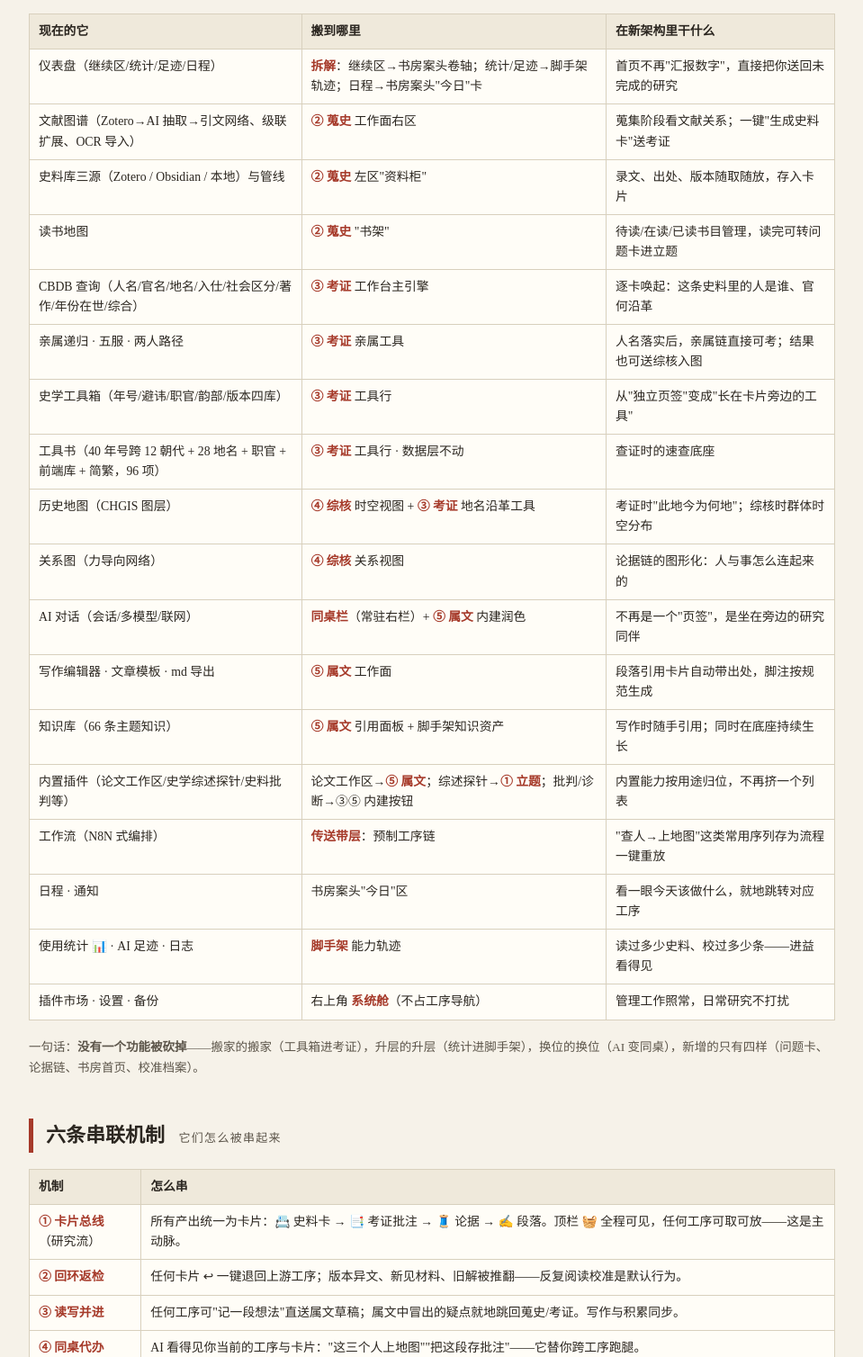
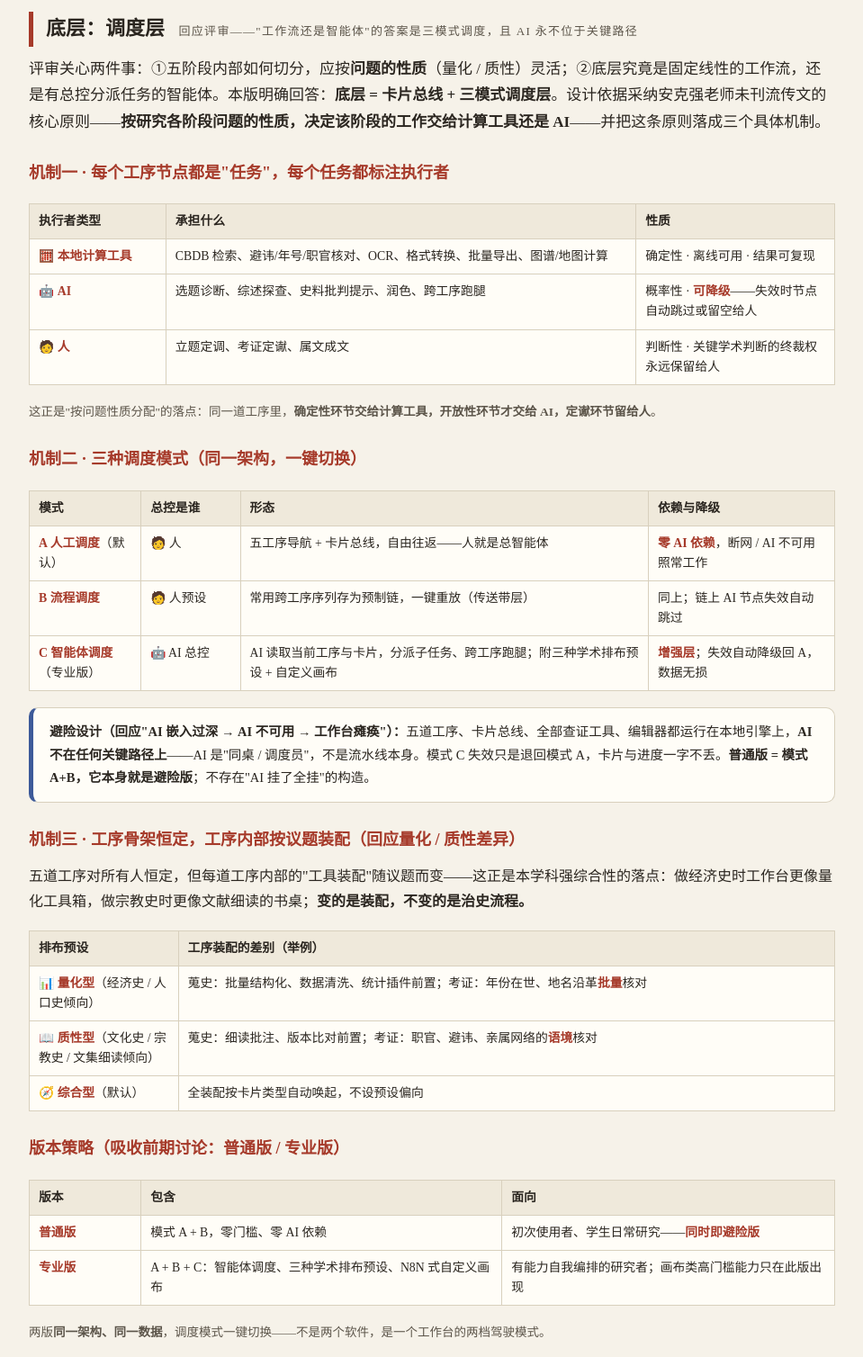
Before and after one commit to Kormont-Chiang/junexi-progress, a plain HTML site: page arch-proposals.html in a window 1280 px wide. Shown: the part 848-2356 px from the top of the page at 90% size, without its empty margins (160-1119 px from the left). Drawn offline with Linux system fonts and the light colour scheme.

Commit message:
arch blueprint v5: +调度层(回应评审) 三模式调度/任务执行者标注/AI永不位于关键路径/量化质性装配/普通=避险版

```diff
--- a/arch-proposals.html
+++ b/arch-proposals.html
@@ -3,7 +3,7 @@
 <head>
 <meta charset="UTF-8">
 <meta name="viewport" content="width=device-width, initial-scale=1">
-<title>六月息 JuneXi · 界面架构改版蓝图 v4（定稿）</title>
+<title>六月息 JuneXi · 界面架构改版蓝图 v5</title>
 <style>
   :root{
     --paper:#f6f2e9; --paper2:#efe9db; --ink:#2b2620; --ink2:#5c554a;
@@ -70,12 +70,12 @@
   <div class="seal">息</div>
   <div>
     <div class="kicker">六月息 JUNEXI · 史学工作台</div>
-    <h1>界面架构改版蓝图 v4（定稿）</h1>
-    <div class="sub">2026 年 11 月 · 架构已定：工序式为骨，书房为门面，同桌为增强 · 出品：数字史学中心 · 蒋韵媛</div>
+    <h1>界面架构改版蓝图 v5</h1>
+    <div class="sub">2026 年 11 月 · 工序式为骨，书房为门面，同桌为增强，脚手架为底座 · v5 吸收评审意见：底层调度层显式化，AI 永不位于关键路径 · 出品：数字史学中心 · 蒋韵媛</div>
   </div>
 </header>
 
-<p class="lead">改版决策已落定：<strong>工序式架构为骨架</strong>（五道工序 = 导航），<strong>书房形态做门面</strong>（首页），<strong>同桌形态做增强</strong>（AI 常驻栏），<strong>脚手架为底座</strong>（能力沉淀）。本蓝图回答两件事：<strong>① 现有功能分别安置到哪里；② 它们怎么被串起来。</strong></p>
+<p class="lead">改版决策已落定：<strong>工序式架构为骨架</strong>（五道工序 = 导航），<strong>书房形态做门面</strong>（首页），<strong>同桌形态做增强</strong>（AI 常驻栏），<strong>脚手架为底座</strong>（能力沉淀）。本蓝图回答三件事：<strong>① 现有功能分别安置到哪里；② 它们怎么被串起来；③ 底层由谁调度（v5 新增，回应评审）。</strong></p>
 
 <h2>改版后全景 <small>一张图看清</small></h2>
 <div class="mock">
@@ -100,6 +100,45 @@
   <div class="base">🪜 <b>脚手架底座</b>&nbsp; 📈 使用统计+AI足迹+日志 → 能力轨迹 &nbsp;|&nbsp; 📕 AI与师友纠正 → 校准档案(错题本) &nbsp;|&nbsp; 🧠 知识库联动 → 知识资产 &nbsp;—— 全程自动沉淀</div>
   <div class="cap">绿签=现有功能整体迁入 · 金签=新增 · 灰签=接入中的外部源 · 全部通过 🧺研究流 卡片总线相连</div>
 </div>
+
+<h2>底层：调度层 <small>回应评审——"工作流还是智能体"的答案是三模式调度，且 AI 永不位于关键路径</small></h2>
+<p class="lead">评审关心两件事：①五阶段内部如何切分，应按<b>问题的性质</b>（量化 / 质性）灵活；②底层究竟是固定线性的工作流，还是有总控分派任务的智能体。本版明确回答：<strong>底层 = 卡片总线 + 三模式调度层</strong>。设计依据采纳安克强老师未刊流传文的核心原则——<strong>按研究各阶段问题的性质，决定该阶段的工作交给计算工具还是 AI</strong>——并把这条原则落成三个具体机制。</p>
+
+<h3>机制一 · 每个工序节点都是"任务"，每个任务都标注执行者</h3>
+<table>
+  <tr><th style="width:11em">执行者类型</th><th>承担什么</th><th style="width:16em">性质</th></tr>
+  <tr><td>🧮 <b>本地计算工具</b></td><td>CBDB 检索、避讳/年号/职官核对、OCR、格式转换、批量导出、图谱/地图计算</td><td>确定性 · 离线可用 · 结果可复现</td></tr>
+  <tr><td>🤖 <b>AI</b></td><td>选题诊断、综述探查、史料批判提示、润色、跨工序跑腿</td><td>概率性 · <b>可降级</b>——失效时节点自动跳过或留空给人</td></tr>
+  <tr><td>🧑 <b>人</b></td><td>立题定调、考证定谳、属文成文</td><td>判断性 · 关键学术判断的终裁权永远保留给人</td></tr>
+</table>
+<p style="color:var(--ink2);font-size:13.5px">这正是"按问题性质分配"的落点：同一道工序里，<b>确定性环节交给计算工具，开放性环节才交给 AI，定谳环节留给人</b>。</p>
+
+<h3>机制二 · 三种调度模式（同一架构，一键切换）</h3>
+<table>
+  <tr><th style="width:9em">模式</th><th style="width:8em">总控是谁</th><th>形态</th><th style="width:15em">依赖与降级</th></tr>
+  <tr><td><b>A 人工调度</b>（默认）</td><td>🧑 人</td><td>五工序导航 + 卡片总线，自由往返——人就是总智能体</td><td><b>零 AI 依赖</b>，断网 / AI 不可用照常工作</td></tr>
+  <tr><td><b>B 流程调度</b></td><td>🧑 人预设</td><td>常用跨工序序列存为预制链，一键重放（传送带层）</td><td>同上；链上 AI 节点失效自动跳过</td></tr>
+  <tr><td><b>C 智能体调度</b>（专业版）</td><td>🤖 AI 总控</td><td>AI 读取当前工序与卡片，分派子任务、跨工序跑腿；附三种学术排布预设 + 自定义画布</td><td><b>增强层</b>；失效自动降级回 A，数据无损</td></tr>
+</table>
+
+<div class="loopnote"><b>避险设计（回应"AI 嵌入过深 → AI 不可用 → 工作台瘫痪"）：</b>五道工序、卡片总线、全部查证工具、编辑器都运行在本地引擎上，<b>AI 不在任何关键路径上</b>——AI 是"同桌 / 调度员"，不是流水线本身。模式 C 失效只是退回模式 A，卡片与进度一字不丢。<b>普通版 = 模式 A+B，它本身就是避险版</b>；不存在"AI 挂了全挂"的构造。</div>
+
+<h3>机制三 · 工序骨架恒定，工序内部按议题装配（回应量化 / 质性差异）</h3>
+<p>五道工序对所有人恒定，但每道工序内部的"工具装配"随议题而变——这正是本学科强综合性的落点：做经济史时工作台更像量化工具箱，做宗教史时更像文献细读的书桌；<b>变的是装配，不变的是治史流程。</b></p>
+<table>
+  <tr><th style="width:12em">排布预设</th><th>工序装配的差别（举例）</th></tr>
+  <tr><td>📊 <b>量化型</b>（经济史 / 人口史倾向）</td><td>蒐史：批量结构化、数据清洗、统计插件前置；考证：年份在世、地名沿革<b>批量</b>核对</td></tr>
+  <tr><td>📖 <b>质性型</b>（文化史 / 宗教史 / 文集细读倾向）</td><td>蒐史：细读批注、版本比对前置；考证：职官、避讳、亲属网络的<b>语境</b>核对</td></tr>
+  <tr><td>🧭 <b>综合型</b>（默认）</td><td>全装配按卡片类型自动唤起，不设预设偏向</td></tr>
+</table>
+
+<h3>版本策略（吸收前期讨论：普通版 / 专业版）</h3>
+<table>
+  <tr><th style="width:9em">版本</th><th>包含</th><th>面向</th></tr>
+  <tr><td><b>普通版</b></td><td>模式 A + B，零门槛、零 AI 依赖</td><td>初次使用者、学生日常研究——<b>同时即避险版</b></td></tr>
+  <tr><td><b>专业版</b></td><td>A + B + C：智能体调度、三种学术排布预设、N8N 式自定义画布</td><td>有能力自我编排的研究者；画布类高门槛能力只在此版出现</td></tr>
+</table>
+<p style="color:var(--ink2);font-size:13.5px">两版<b>同一架构、同一数据</b>，调度模式一键切换——不是两个软件，是一个工作台的两档驾驶模式。</p>
 
 <h2>功能安置总表 <small>现有功能 → 新位置 → 干什么</small></h2>
 <table>
@@ -148,16 +187,17 @@
 </div>
 
 <div class="ask">
-  <strong>恳请评审把关（两问）</strong>
+  <strong>恳请评审把关（三问）</strong>
   <ul>
     <li>五道工序的划分（立题 · 蒐史 · 考证 · 综核 · 属文）与回环机制，是否符合实际治史习惯？</li>
-    <li>分期次序（骨架→同桌→书房→脚手架）从中心的使用演示角度，是否需要调整？</li>
+    <li>底层调度层的回答（三模式 + 任务执行者标注 + "AI 永不位于关键路径"）是否符合您对"工作流 / 智能体"的预期？</li>
+    <li>量化 / 质性两种工序装配预设，是否落实了"按问题性质分配工作"的原则？三种排布预设之外，是否还有值得预设的学术形态？</li>
   </ul>
 </div>
 
 <footer>
   <span>六月息 · "去以六月息者也" · 数字史学中心出品</span>
-  <span>本页为公开改版蓝图 v4 · 2026-11-15</span>
+  <span>本页为公开改版蓝图 v5 · 2026-11-16（v4 定稿 + 评审意见吸收：调度层 / 执行者标注 / 避险设计 / 议题装配）</span>
 </footer>
 
 </div>
```
